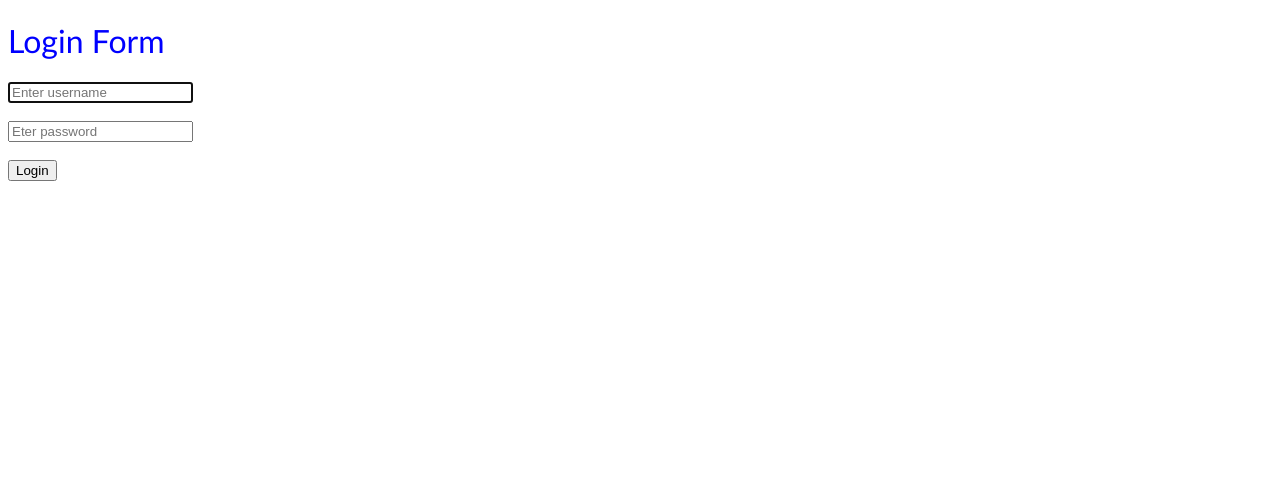
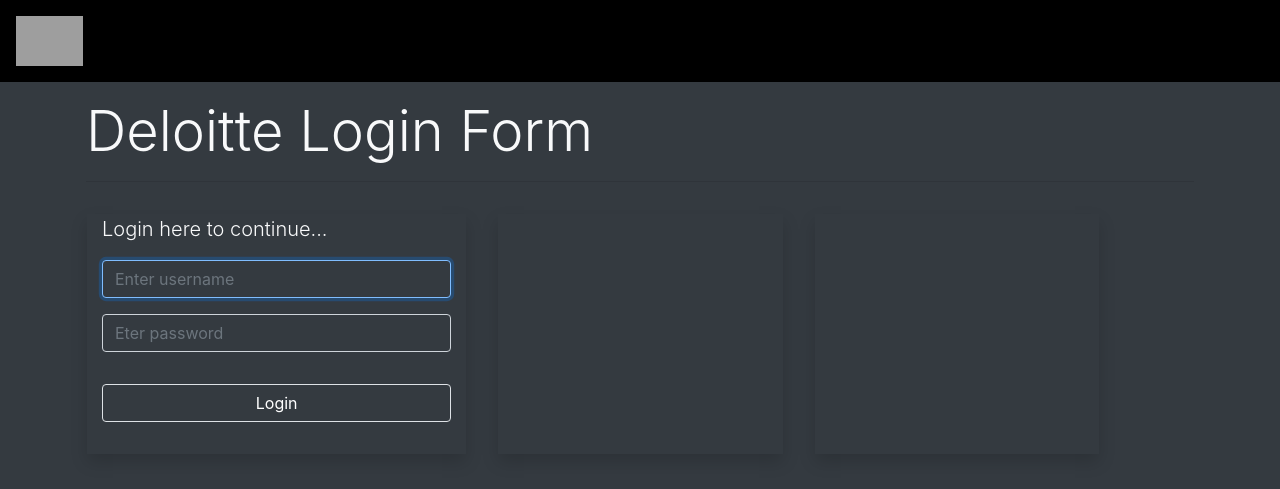
Before and after one commit to vamandeshmukh/deloitte-ui-19-dec-2022, a plain HTML site: page bs/login-form.html in a window 1280 px wide. Drawn offline with nearby package versions, Linux system fonts and the light colour scheme; grey boxes are pictures that could not be loaded.

Commit message:
bootstrap

```diff
--- a/bs/login-form.html
+++ b/bs/login-form.html
@@ -3,26 +3,40 @@
 
 <head>
     <script src='./login-script.js'></script>
-    <link href="./login-style.css" rel="stylesheet">
+    <link rel="stylesheet" href="https://cdn.jsdelivr.net/npm/bootstrap@4.6.2/dist/css/bootstrap.min.css">
 </head>
-<div>
-    <h1 class="style-heading">Login Form</h1>
 
-</div>
-<form id="loginform">
-    <input type="text" id="username" value="" placeholder="Enter username" required autofocus />
-    <br /> <br />
-    <input type="password" id="password" value="" placeholder="Eter password" required />
-    <br /> <br />
-    <input type="button" id="loginbutton" value="Login" onclick="loginFun();" />
-    <br /> <br />
-</form>
-<div>
-    <p id="afterLogin" class="style-message"></p>
-</div>
+<body class="bg-dark text-light">
+    <div>
+        <div class="px-3 py-3" style="background-color: black;">
+            <img height="50px" src="https://cob.unt.edu/sites/default/files/img/logos/Deloitte-Logo.png">
+        </div>
 
-<body>
+        <div class="container px-3 py-3">
+            <p class="display-4">Deloitte Login Form</p>
+            <hr />
+            <div class="row">
+                <div class="col-4 mx-3 my-3 shadow">
+                    <p class="lead">Login here to continue...</p>
+                    <form class="form form-group" id="loginform">
+                        <input class="form-control my-3 text-light bg-dark" type="text" id="username" value=""
+                            placeholder="Enter username" required autofocus />
+                        <input class="form-control my-3 text-light bg-dark" type="password" id="password" value=""
+                            placeholder="Eter password" required />
+                        <input class="form-control btn btn-dark border my-3" type="button" id="loginbutton" value="Login"
+                            onclick="loginFun();" />
+                    </form>
+                </div>
+                <div class="col-3 mx-3 my-3 shadow">
+                    <p id="afterLogin" class="lead text-white"></p>
+                </div>
+                <div class="col-3 mx-3 my-3 shadow">
+                    <p id="afterInvalid" class="lead text-white"></p>
+                </div>
+            </div>
+        </div>
 
+    </div>
 </body>
 
 </html>
--- a/bs/login-script.js
+++ b/bs/login-script.js
@@ -5,10 +5,12 @@
     console.log(userName, password);
     if (userName === 'user' && password === 'pass') {
         document.getElementById('afterLogin').innerHTML = `Hi ${userName}!`;
+        document.getElementById('afterInvalid').innerHTML = '';
         document.getElementById('loginform').reset();
     }
     else {
-        document.getElementById('afterLogin').innerHTML = 'Invalid credentials!';
+        document.getElementById('afterInvalid').innerHTML = 'Invalid credentials!';
+        document.getElementById('afterLogin').innerHTML = '';
         document.getElementById('loginform').reset();
     }
 };
```
